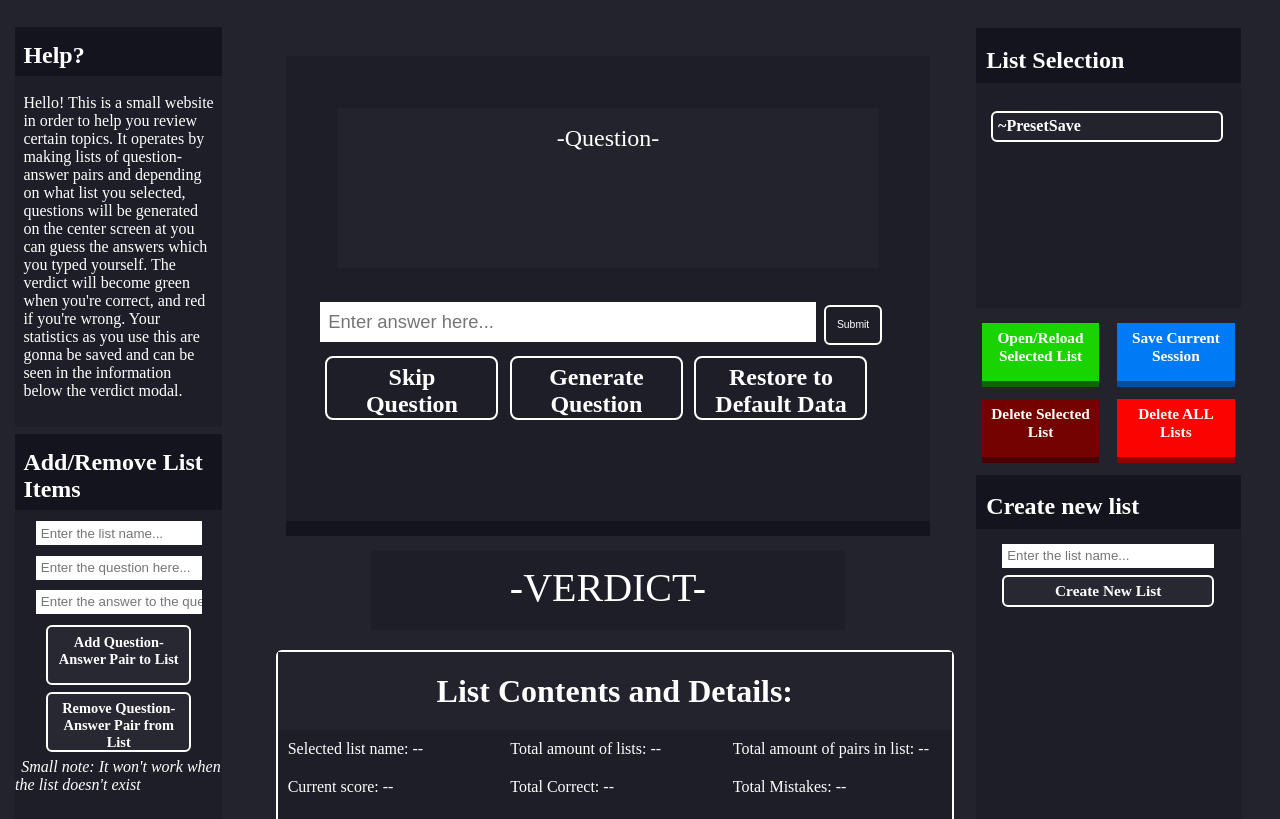
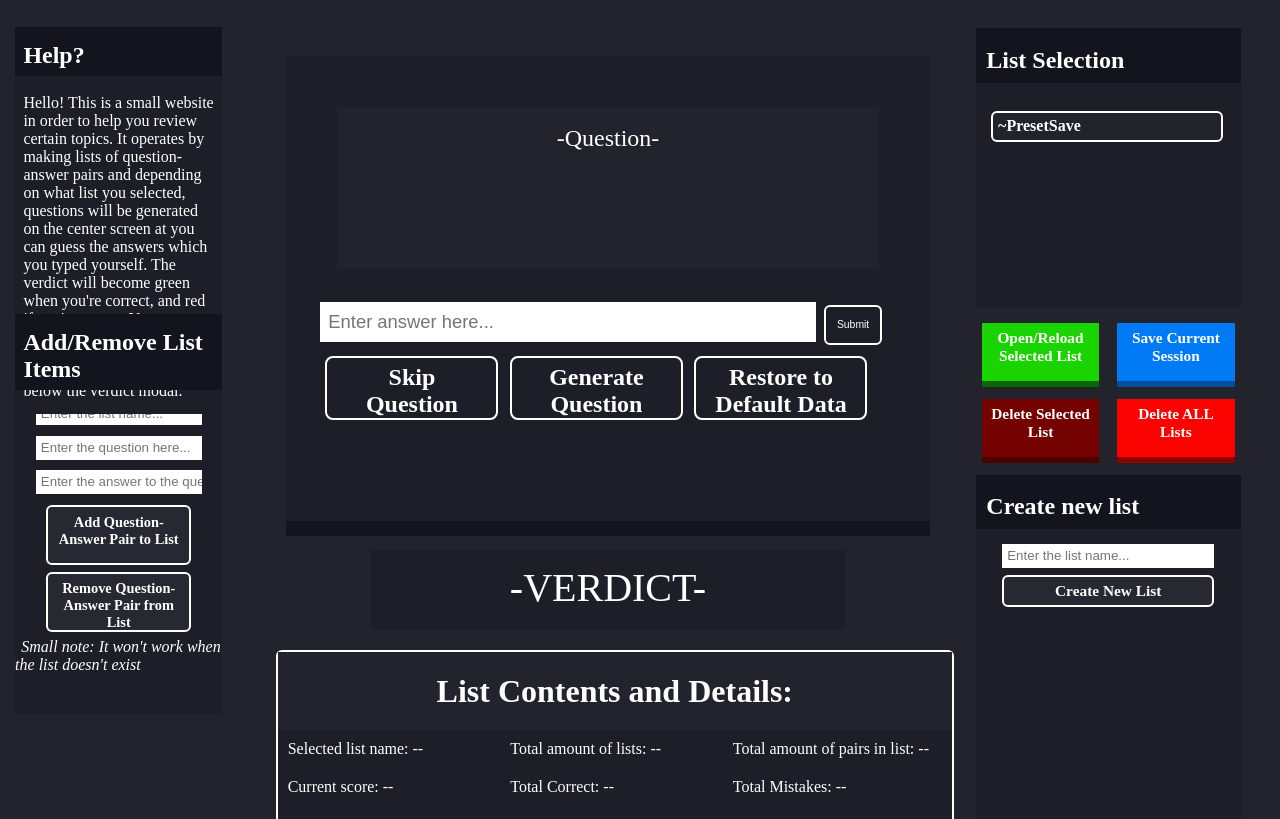
Before and after one commit to mijutzy/rndmzr, a plain HTML site: page index.html in a window 1280 px wide. Shown: the part 133-952 px from the top of the page. Drawn offline with Linux system fonts and the light colour scheme.

Commit message:
Update styles.css

```diff
--- a/styles.css
+++ b/styles.css
@@ -116,7 +116,9 @@ body {
 }
 
 #ARI {
+  margin-top: 5vh;
   height: 50vh;
+  float: left;
 }
 
 #ARI .textInput {
@@ -146,7 +148,8 @@ body {
 }
 
 #help {
-  height: 50vh;
+  height: 30vh;
+  float: left
 }
 
 #listselection {
@@ -279,7 +282,7 @@ body {
   user-select: none;
   cursor: pointer;
   padding: 2% 3% 2%;
-  font-size: 1.1vw;
+  font-size: 16px;
   font-weight: bold;
   text-align: center;
   font-size: 1.5em;
```
